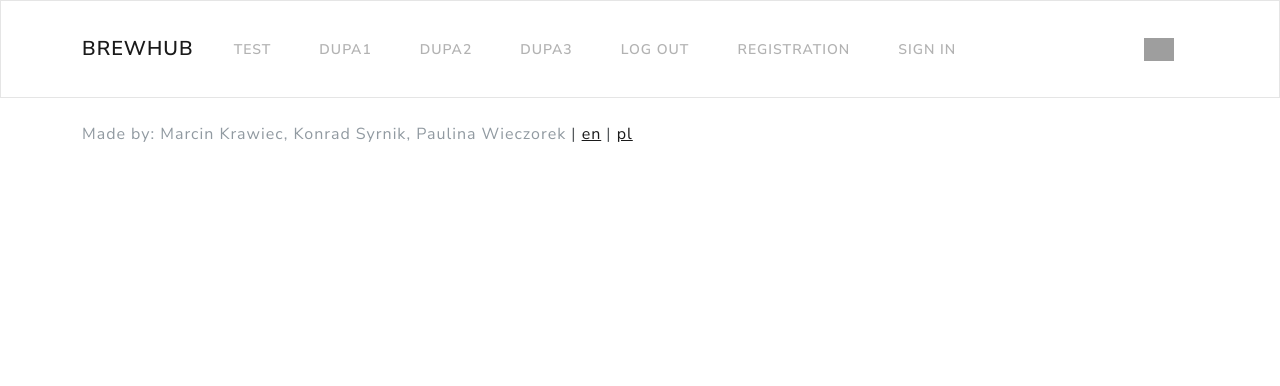
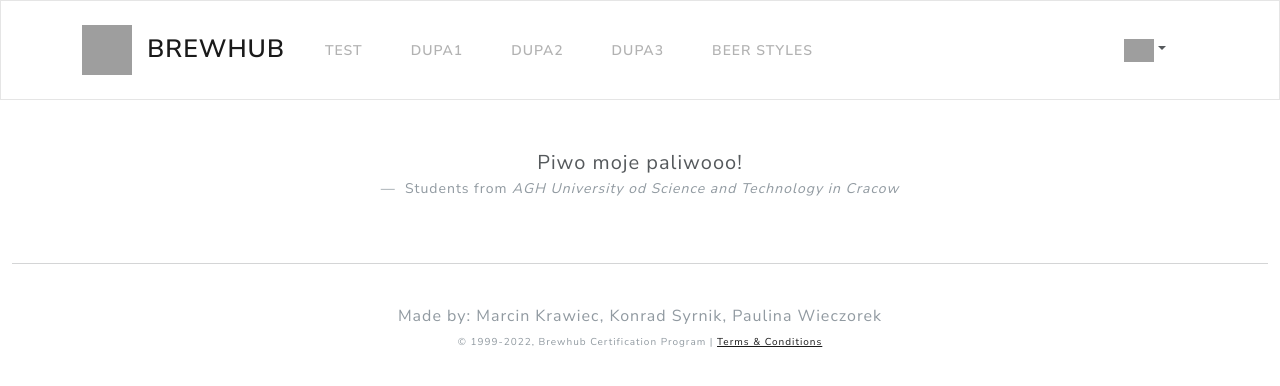
Before and after one commit to marcin-kraviec/brewhub, a Flask app: page / in a window 1280 px wide. Shown: the top 386 px of the page. Run offline with Flask 2, Linux system fonts and the light colour scheme; some libraries are stand-ins or nearby versions; grey boxes are pictures that could not be loaded.

Commit message:
Add authorization functionality and beer_styles html file

```diff
--- a/brewhub/templates/base.html
+++ b/brewhub/templates/base.html
@@ -12,11 +12,11 @@
     </head>
 
     <body>
-
         {% block navbar %}
         <nav class="navbar navbar-expand-lg navbar-light bg-light">
           <div class="container">
-              <a class="navbar-brand" href="/">Brewhub</a>
+              <a class="navbar-brandar" href="/"><div class="logo-image"><img src="https://cdn-icons-png.flaticon.com/512/184/184482.png" width="50" height="50"></div></a>
+              <a class="navbar-brand" href="/" style="font-size: 25px">&nbsp;&nbsp;Brewhub</a>
               <button class="navbar-toggler" type="button" data-toggle="collapse"
                     data-target="#navbarNav" aria-controls="navbarNav" aria-expanded="false"
                     aria-label="Toggle navigation">
@@ -37,33 +37,55 @@
                   <a class="nav-link" href="/admin">Dupa3</a>
                 </li>
                 <li class="nav-item active">
-                  <a class="nav-link" href="/logout">Log out</a>
+                  <a class="nav-link" href="/beer_styles">Beer styles</a>
+                </li>
+                {% if session['logged_in'] == True %}
+                <li class="nav-item active">
+                  <a class="nav-link" href="/add_recipe">Add recipe</a>
                 </li>
                 <li class="nav-item active">
-                  <a class="nav-link" href="/register">Registration</a>
+                  <a class="nav-link" href="/my_recipes">My recipes</a>
                 </li>
-                <li class="nav-item active">
-                  <a class="nav-link" href="/login">Sign in</a>
-                </li>
+                {% endif %}
               </ul>
-              <button type="button" class="btn btn-light"><img src="https://www.ordinatrix.com/wp-content/uploads/2018/06/user.png" style="max-height: 30px; max-width: 30px;"></button>
+              <div class="nav-item dropdown">
+              <button type="button" class="btn btn-light nav-link dropdown-toggle" data-bs-toggle="dropdown" href="#" role="button" aria-haspopup="true" aria-expanded="false"><img src="https://www.ordinatrix.com/wp-content/uploads/2018/06/user.png" style="max-height: 30px; max-width: 30px;"></button>
+              <div class="dropdown-menu">
+              {% if session['logged_in'] == True %}
+              <a class="dropdown-item" style="font-size: 17px">Logged as: <strong style="font-size: 17px">{{ session['username'] }}</strong></a>
+              <a class="dropdown-item" href="/profile">View profile</a>
+              <div class="dropdown-divider"></div>
+              <a class="dropdown-item text-muted"  href="/logout">Log out</a>
+              {% else %}
+              <a class="dropdown-item" disabled ><strong style="font-size: 17px">Not logged in</strong></a>
+              <a class="dropdown-item" href="/login">Log in</a>
+                  <div class="dropdown-divider"></div>
+              <a class="dropdown-item text-muted" href="/register">Create account</a>
+              {% endif %}
+              </div>
+              </div>
               </div>
           </div>
         </nav>
         {%- endblock navbar %}
-
+        <br/>
         {% block body -%}
-          {% block content -%}
-          {%- endblock content %}
-          {% block scripts %}
-          {%- endblock scripts %}
+        {% for message in get_flashed_messages() %}
+        <div class="alert alert-dismissible fade show alert-warning" style="text-align: center" >
+          <button type="button" class="btn-close fade" data-bs-dismiss="alert" ></button>
+          {{ message }}
+        </div>
+        {% endfor %}
+        {% block content -%}
+        {%- endblock content %}
+        {% block scripts %}
+        {%- endblock scripts %}
         {%- endblock body %}
-
-        <div class="container">
-        <footer class="footer py-4" style="background-color: white; position: absolute; bottom: auto;">
-            <span class="text-muted">Made by: Marcin Krawiec, Konrad Syrnik, Paulina Wieczorek</span>
-            | <a href="?lang=en">en</a>
-            | <a href="?lang=pl">pl</a>
+        <div class="container-fluid">
+        <hr class="my-4">
+        <footer class="footer py-3" style="background-color: white; bottom: auto; text-align: center">
+            <span class="text-muted" style="text-align: center">Made by: Marcin Krawiec, Konrad Syrnik, Paulina Wieczorek</span><br/>
+            <small class="text-muted" style="font-size: 10px; text-align: center">© 1999-2022, Brewhub Certification Program | <a href="/terms">Terms & Conditions</a></small>
         </footer>
         </div>
 
--- /dev/null
+++ b/brewhub/templates/beer_styles.html
@@ -0,0 +1,6 @@
+{% extends "base.html" %}
+{% block content %}
+    <div class="container">
+
+    </div>
+{% endblock %}
--- a/brewhub/templates/index.html
+++ b/brewhub/templates/index.html
@@ -1 +1,13 @@
 {% extends "base.html" %}
+{% block content %}
+<br/>
+<figure class="text-center">
+  <blockquote class="blockquote">
+    <p class="mb-0">Piwo moje paliwooo!</p>
+  </blockquote>
+  <figcaption class="blockquote-footer">
+    Students from <cite title="Source Title">AGH University od Science and Technology in Cracow</cite>
+  </figcaption>
+</figure>
+<br/>
+{% endblock %}
--- a/brewhub/templates/login.html
+++ b/brewhub/templates/login.html
@@ -20,14 +20,14 @@
 {#        <div style="text-align: center;"><a href="/register">Create account</a></div>#}
 {#        <br/><br/><br/>#}
 {#    </form>#}
-    <form>
+    <form action="{{ url_for('views.login') }}" method="post">
     <div class="form-group">
       <label for="exampleInputEmail1" class="form-label mt-4">Username</label>
-      <input type="text" class="form-control" id="exampleInputEmail1" aria-describedby="emailHelp" placeholder="Enter username">
+      <input type="text" name="username" class="form-control" id="exampleInputEmail1" aria-describedby="emailHelp" placeholder="Enter username">
     </div>
     <div class="form-group">
       <label for="exampleInputPassword1" class="form-label mt-4">Password</label>
-      <input type="password" class="form-control" id="exampleInputPassword1" placeholder="Enter password">
+      <input type="password" name="password" class="form-control" id="exampleInputPassword1" placeholder="Enter password">
     </div>
     <br/>
     <br/>
--- a/brewhub/views.py
+++ b/brewhub/views.py
@@ -1,7 +1,12 @@
-from flask import Blueprint, render_template
-from brewhub import RegistrationForm, LoginForm
+from flask import Blueprint, render_template, request, redirect, url_for, session, flash
+import re
+from brewhub.database_connector import DatabaseConnector
+import os
+import hashlib
 
 views = Blueprint('views', __name__)
+
+db = DatabaseConnector()
 
 
 @views.route('/')
@@ -14,18 +19,100 @@ def test():
     return render_template('test.html')
 
 
+@views.route('/login', methods=['GET', 'POST'])
+def login():
+    # Check if "username" and "password" POST requests exist (user submitted form)
+    if request.method == 'POST' and 'username' in request.form and 'password' in request.form:
+        # Create variables for easy access
+        username = request.form['username']
+        password = request.form['password']
+
+        password_hash = hashlib.sha256(password.encode('utf-8'))
+        password_hash_hex = password_hash.hexdigest()
+        print(password_hash_hex)
+
+        # Check if account exists using MySQL
+        existing_users = db.select_from('users', "\'" + username + "\'", "\'" + str(password_hash_hex) + "\'")
+        print(existing_users)
+        # If account exists in accounts table in out database
+        if username == existing_users[0][1] and str(password_hash_hex) == existing_users[0][3]:
+            session['logged_in'] = True
+            session['id'] = existing_users[0][0]
+            session['username'] = existing_users[0][1]
+            # Redirect to home page
+            flash('Logged in successfully!')
+            return render_template('index.html')
+        else:
+            # Account doesnt exist or username/password incorrect
+            flash('Incorrect username/password!')
+    return render_template('login.html')
+
+
+@views.route('/logout')
+def logout():
+    # Remove session data, this will log the user out
+    session.pop('logged_in', None)
+    session.pop('id', None)
+    session.pop('username', None)
+    # Redirect to login page
+    flash('Logged out...')
+    return render_template('index.html')
+
+
 @views.route('/register', methods=['GET', 'POST'])
 def register():
-    ages = list(range(18,100))
-    username = None
-    form = RegistrationForm()
-    if form.validate_on_submit():
-        username = form.username.data
-        form.username.data = ''
-    return render_template('register.html', ages=ages, username=username, form=form)
+    ages = list(range(18, 100))
+
+    # Check if "username", "password" and "email" POST requests exist (user submitted form)
+    if request.method == 'POST' and 'username' in request.form and 'password' in request.form and 'email' in request.form and 'confirm_password' in request.form and 'age' in request.form and 'bio' in request.form:
+
+        # Create variables for easy access
+        username = request.form['username']
+        password = request.form['password']
+        email = request.form['email']
+        confirm_password = request.form['confirm_password']
+        age = request.form['age']
+        bio = request.form['bio']
+
+        password_hash = hashlib.sha256(password.encode('utf-8'))
+        password_hash_hex = password_hash.hexdigest()
+        print(password_hash_hex)
+
+        # Check if account exists using MySQL
+        existing_users = db.select_from_registration('users')
+        print(existing_users)
+
+        # If account exists show error and validation checks
+        if username in existing_users:
+            flash('Account already exists!')
+
+        elif not re.match(r'[^@]+@[^@]+\.[^@]+', email):
+            flash('Invalid email address!')
+
+        elif not re.match(r'[A-Za-z0-9]+', username):
+            flash('Username must contain only characters and numbers!')
+
+        elif password != confirm_password:
+            flash('Retyped password is not correct!')
+
+        elif not username or not password or not email:
+            flash('Please fill out the form!')
+
+        else:
+            # Account doesnt exists and the form data is valid, now insert new account into accounts table
+            db.insert_into('users', "\'" + username + "\'", "\'" + email + "\'", "\'" + str(password_hash_hex) + "\'",
+                           "\'" + str(age) + "\'", "\'" + bio + "\'")
+            flash('You have successfully registered!')
+            return render_template('login.html')
+
+    elif request.method == 'POST':
+        # Form is empty... (no POST data)
+        flash("Please fill out the form")
+
+    # Show registration form with message (if any)
+    return render_template('register.html', ages=ages)
 
 
-@views.route('/login')
-def login():
-    form = LoginForm()
-    return render_template('login.html', form=form)
+@views.route('/beer_styles')
+def beer_styles():
+    return render_template('beer_styles.html')
```
Also changed, not shown: brewhub/__init__.py (+0 -20 lines), brewhub/database_connector.py (+45 -3 lines), brewhub/templates/register.html (+13 -10 lines).
